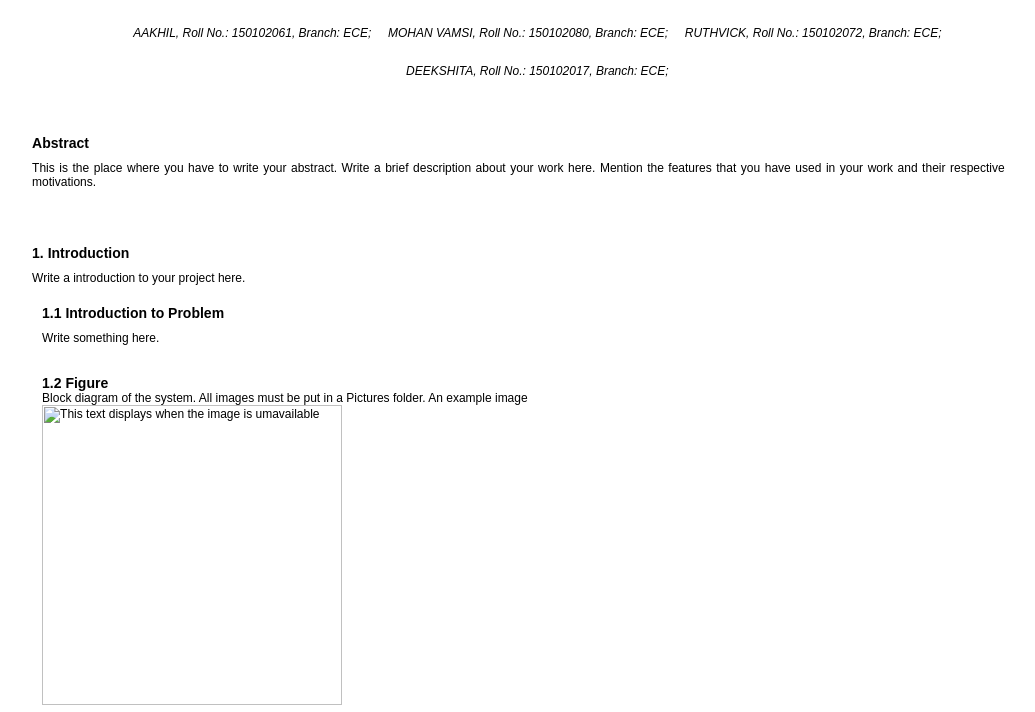
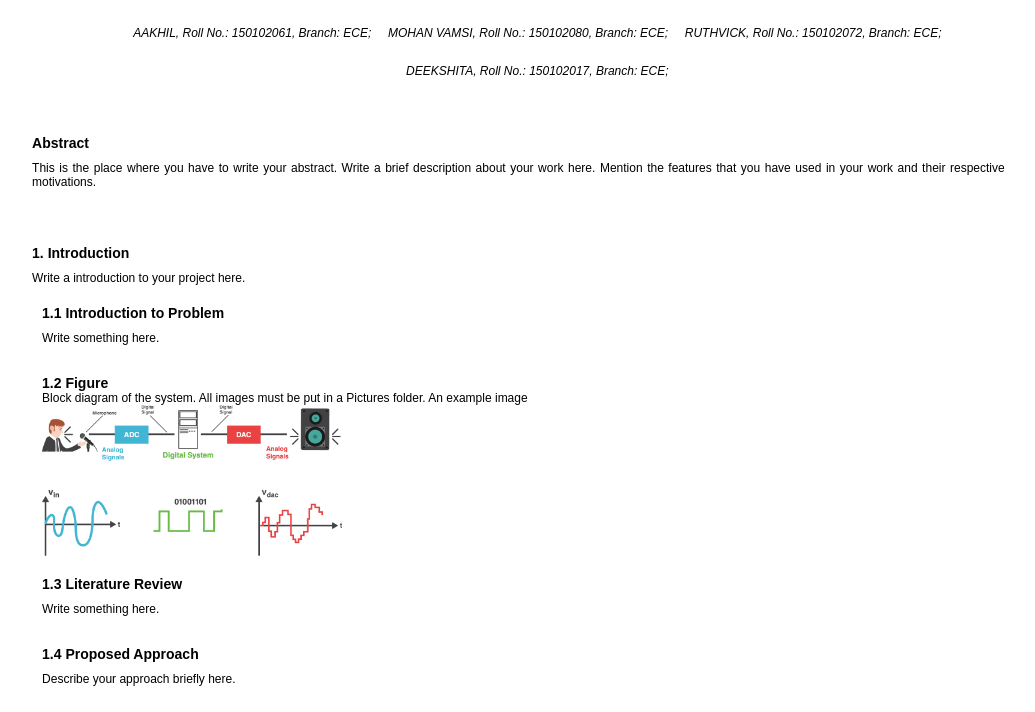
Before and after one commit to aakhil007/Facesearch, a plain HTML site: page index.html in a window 1280 px wide. Shown: the part 61-773 px from the top of the page, without its empty margins (96-1131 px from the left). Drawn offline with Linux system fonts and the light colour scheme; the site is published under a folder, as on GitHub Pages, so addresses that start at the root find nothing.

Commit message:
Update index.html

```diff
--- a/index.html
+++ b/index.html
@@ -69,7 +69,7 @@
 
 						<!-- Start edit here  -->
 						Block diagram of the system. All images must be put in a Pictures folder. An example image
-						<img src="/example.png" alt="This text displays when the image is umavailable" width="300px" height=""/>
+						<img src="example.png" alt="This text displays when the image is umavailable" width="300px" height=""/>
 						<!-- Stop edit here -->
 
 					</div>
```
